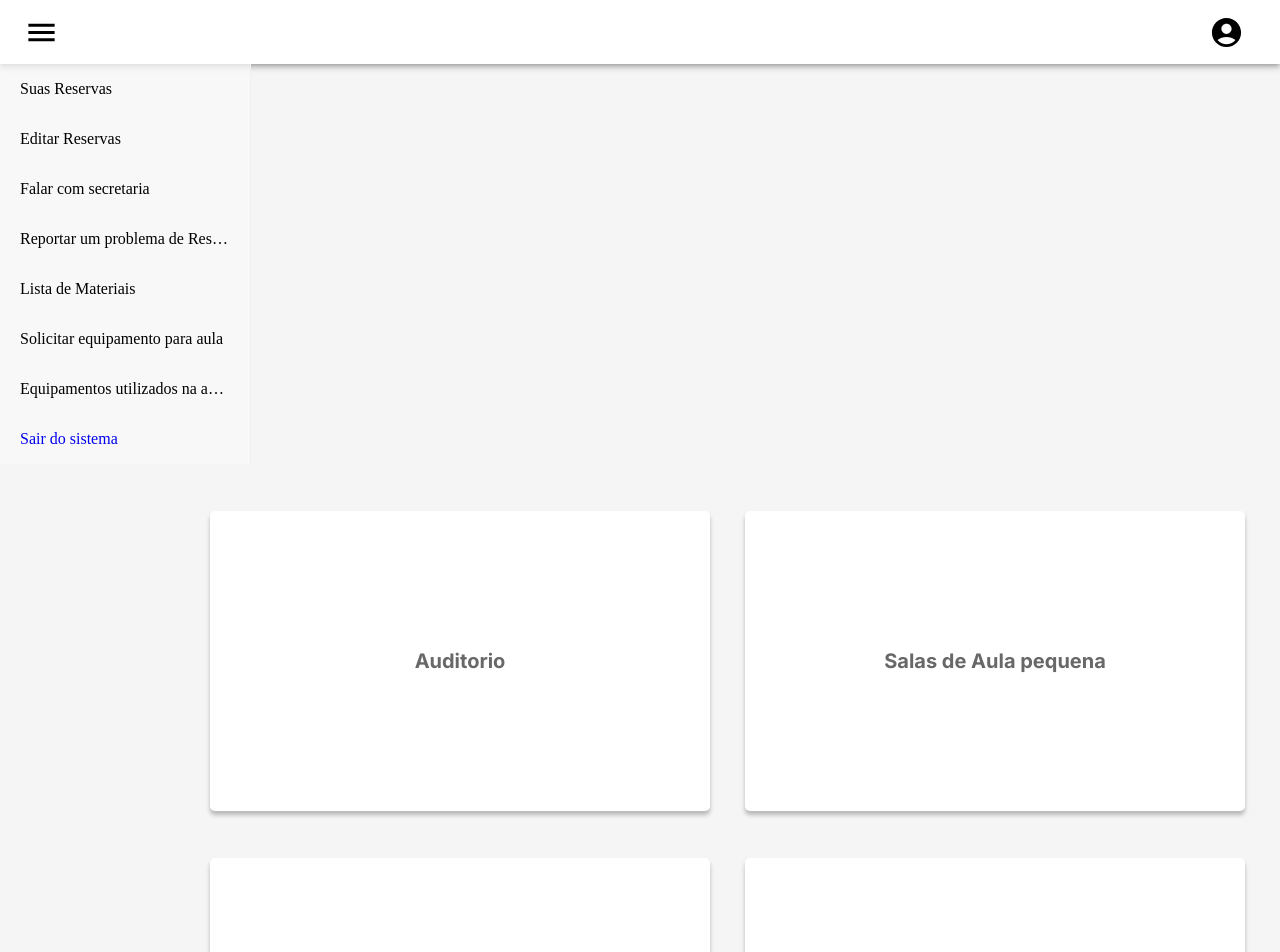
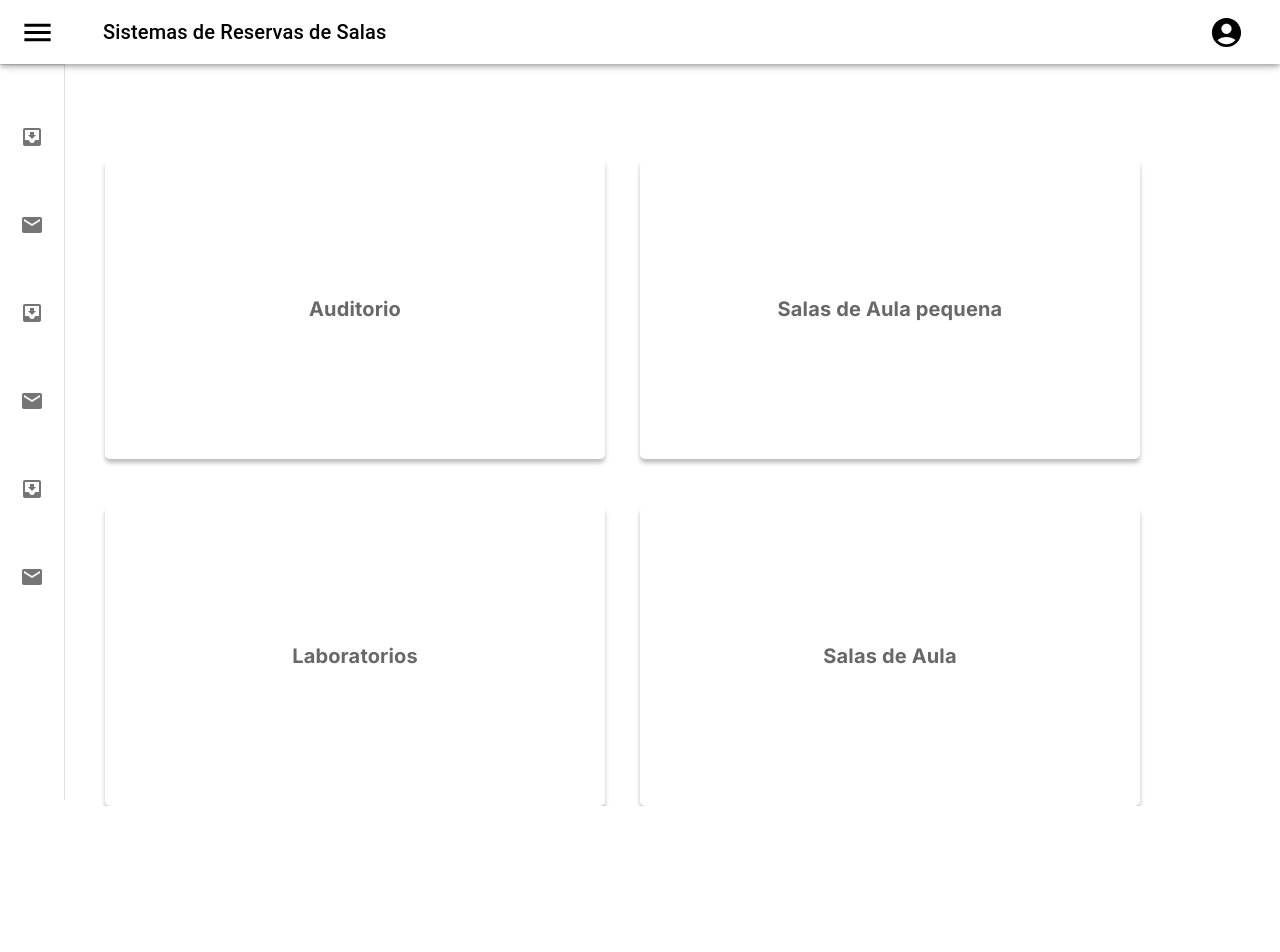
Before and after one commit to Grupo4-integrador/projeto-integrador, a React (Create React App) app: page /home in a window 1280 px wide. Shown: the top 952 px of the page. After the commit the page ends 806 px from the top, so only its background shows below. Built offline with nearby package versions, Linux system fonts and the light colour scheme.

Commit message:
tela inicial quase pronta

```diff
--- a/package.json
+++ b/package.json
@@ -13,7 +13,6 @@
     "react": "^18.2.0",
     "react-dom": "^18.2.0",
     "react-icons": "^4.6.0",
-    "react-pro-sidebar": "^1.0.0-alpha.7",
     "react-router-dom": "^6.4.2",
     "react-scripts": "5.0.1",
     "web-vitals": "^2.1.4"
--- /dev/null
+++ b/src/Components/SideBar/index.css
@@ -0,0 +1,8 @@
+*{
+    margin:0;
+    padding: 0;
+}
+
+.sidebar{
+    filter: drop-shadow(0px 0px 4px rgba(0, 0, 0, 0.25));
+}
--- /dev/null
+++ b/src/Components/SideBar/index.js
@@ -0,0 +1,254 @@
+import * as React from "react";
+
+import { Link } from "react-router-dom";
+
+import { styled, useTheme } from "@mui/material/styles";
+import Box from "@mui/material/Box";
+import MuiDrawer from "@mui/material/Drawer";
+import MuiAppBar from "@mui/material/AppBar";
+import Toolbar from "@mui/material/Toolbar";
+import List from "@mui/material/List";
+import CssBaseline from "@mui/material/CssBaseline";
+import Typography from "@mui/material/Typography";
+import Divider from "@mui/material/Divider";
+import IconButton from "@mui/material/IconButton";
+import MenuIcon from "@mui/icons-material/Menu";
+import ChevronLeftIcon from "@mui/icons-material/ChevronLeft";
+import ChevronRightIcon from "@mui/icons-material/ChevronRight";
+import ListItem from "@mui/material/ListItem";
+import ListItemButton from "@mui/material/ListItemButton";
+import ListItemIcon from "@mui/material/ListItemIcon";
+import ListItemText from "@mui/material/ListItemText";
+import InboxIcon from "@mui/icons-material/MoveToInbox";
+import MailIcon from "@mui/icons-material/Mail";
+import AccountCircle from "@mui/icons-material/AccountCircle";
+import MenuItem from "@mui/material/MenuItem";
+import Menu from "@mui/material/Menu";
+
+const drawerWidth = 240;
+
+const openedMixin = (theme) => ({
+  width: drawerWidth,
+  transition: theme.transitions.create("width", {
+    easing: theme.transitions.easing.sharp,
+    duration: theme.transitions.duration.enteringScreen,
+  }),
+  overflowX: "hidden",
+});
+
+const closedMixin = (theme) => ({
+  transition: theme.transitions.create("width", {
+    easing: theme.transitions.easing.sharp,
+    duration: theme.transitions.duration.leavingScreen,
+  }),
+  overflowX: "hidden",
+  width: `calc(${theme.spacing(7)} + 1px)`,
+  [theme.breakpoints.up("sm")]: {
+    width: `calc(${theme.spacing(8)} + 1px)`,
+  },
+});
+
+const DrawerHeader = styled("div")(({ theme }) => ({
+  display: "flex",
+  alignItems: "center",
+  justifyContent: "flex-end",
+  padding: theme.spacing(0, 1),
+  ...theme.mixins.toolbar,
+}));
+
+const AppBar = styled(MuiAppBar, {
+  shouldForwardProp: (prop) => prop !== "open",
+})(({ theme, open }) => ({
+  zIndex: theme.zIndex.drawer + 1,
+  transition: theme.transitions.create(["width", "margin"], {
+    easing: theme.transitions.easing.sharp,
+    duration: theme.transitions.duration.leavingScreen,
+  }),
+  ...(open && {
+    marginLeft: drawerWidth,
+    width: `calc(100% - ${drawerWidth}px)`,
+    transition: theme.transitions.create(["width", "margin"], {
+      easing: theme.transitions.easing.sharp,
+      duration: theme.transitions.duration.enteringScreen,
+    }),
+  }),
+}));
+
+const Drawer = styled(MuiDrawer, {
+  shouldForwardProp: (prop) => prop !== "open",
+})(({ theme, open }) => ({
+  width: drawerWidth,
+  flexShrink: 0,
+  whiteSpace: "nowrap",
+  boxSizing: "border-box",
+  ...(open && {
+    ...openedMixin(theme),
+    "& .MuiDrawer-paper": openedMixin(theme),
+  }),
+  ...(!open && {
+    ...closedMixin(theme),
+    "& .MuiDrawer-paper": closedMixin(theme),
+  }),
+}));
+
+function SidebarHome() {
+  const theme = useTheme();
+  const [open, setOpen] = React.useState(false);
+  const [anchorEl, setAnchorEl] = React.useState(null);
+
+  const handleDrawerOpen = () => {
+    setOpen(true);
+  };
+
+  const handleDrawerClose = () => {
+    setOpen(false);
+  };
+
+  const handleMenu = (event) => {
+    setAnchorEl(event.currentTarget);
+  };
+
+  const handleClose = () => {
+    setAnchorEl(null);
+  };
+
+  return (
+    <Box sx={{ display: "flex" }}>
+      <CssBaseline />
+      <AppBar position="fixed" open={open} style={{ background: "#fff" }}>
+        <Toolbar>
+          <IconButton
+            color="inherit"
+            aria-label="open drawer"
+            onClick={handleDrawerOpen}
+            edge="start"
+            sx={{
+              marginRight: 5,
+              ...(open && { display: "none" }),
+            }}
+            style={{ color: "#000" }}
+          >
+            <MenuIcon sx={{ fontSize: "35px" }} />
+          </IconButton>
+          <Typography
+            variant="h6"
+            noWrap
+            component="div"
+            style={{ color: "black" }}
+          >
+            Sistemas de Reservas de Salas
+          </Typography>
+          <Typography variant="h6" component="div" sx={{ flexGrow: 1 }} />
+          <IconButton
+            size="large"
+            aria-label="account of current user"
+            aria-controls="menu-appbar"
+            aria-haspopup="true"
+            onClick={handleMenu}
+            style={{ color: "#000" }}
+          >
+            <AccountCircle sx={{ fontSize: "35px" }} />
+          </IconButton>
+          <Menu
+            sx={{ mt: "45px" }}
+            id="menu-appbar"
+            anchorEl={anchorEl}
+            anchorOrigin={{
+              vertical: "top",
+              horizontal: "right",
+            }}
+            keepMounted
+            transformOrigin={{
+              vertical: "top",
+              horizontal: "right",
+            }}
+            open={Boolean(anchorEl)}
+            onClose={handleClose}
+          >
+            <MenuItem onClick={handleClose}>Perfil</MenuItem>
+            <MenuItem onClick={handleClose}>Alterar sua Senha</MenuItem>
+            <Link style={{ textDecoration: "none" }} to="/">
+              <MenuItem onClick={handleClose}>Sair</MenuItem>
+            </Link>
+          </Menu>
+        </Toolbar>
+      </AppBar>
+
+      <Drawer variant="permanent" open={open}>
+        <DrawerHeader>
+          <IconButton onClick={handleDrawerClose}>
+            {theme.direction === "rtl" ? (
+              <ChevronRightIcon />
+            ) : (
+              <ChevronLeftIcon />
+            )}
+          </IconButton>
+        </DrawerHeader>
+        <Divider />
+        <List>
+          {[
+            "Registar Sala",
+            "Suas Reservas",
+            "Suas Reservas",
+            "Falar com secretaria",
+            "Lista de materiais",
+            "Solicitar equipamento",
+          ].map((text, index) => (
+            <ListItem key={text} disablePadding sx={{ display: "block", marginTop:"40px" }}>
+              <ListItemButton
+                sx={{
+                  minHeight: 48,
+                  justifyContent: open ? "initial" : "center",
+                  px: 2.5,
+                }}
+              >
+                <ListItemIcon
+                  sx={{
+                    minWidth: 0,
+                    mr: open ? 3 : "auto",
+                    justifyContent: "center",
+                  }}
+                >
+                  {index % 2 === 0 ? <InboxIcon /> : <MailIcon />}
+                </ListItemIcon>
+                <ListItemText primary={text} sx={{ opacity: open ? 1 : 0 }} />
+              </ListItemButton>
+            </ListItem>
+          ))}
+        </List>
+
+        <Divider style={{marginTop:'290px'}}/>
+        <List>
+          {["Sair do sistema"].map((text, index) => (
+            <ListItem key={text} disablePadding sx={{ display: "block"}}>
+                <Link style={{ textDecoration: "none", color: 'black' }} to="/">
+              <ListItemButton
+                sx={{
+                  minHeight: 48,
+                  justifyContent: open ? "initial" : "center",
+                  px: 2.5,
+                }}
+              >
+                <ListItemIcon
+                  sx={{
+                    minWidth: 0,
+                    mr: open ? 3 : "auto",
+                    justifyContent: "center",
+                  }}
+                >
+                  {index % 2 === 0 ? <InboxIcon /> : <MailIcon />}
+                </ListItemIcon>
+                <ListItemText primary={text} sx={{ opacity: open ? 1 : 0 }} />
+              </ListItemButton>
+                </Link>
+            </ListItem>
+          ))}
+        </List>
+      </Drawer>
+      <Box component="main" sx={{ flexGrow: 1, p: 3 }}>
+        <DrawerHeader />
+      </Box>
+    </Box>
+  );
+}
+export default SidebarHome;
--- a/src/Components/Telas/Home/index.css
+++ b/src/Components/Telas/Home/index.css
@@ -24,8 +24,9 @@
   align-items: center;
 }
 .box{
-  width: 541px;
-  height: 582px;
+  width: 100%;
+  max-width: 541px;
+  max-height: 582px;
   background-image:linear-gradient(to top, white 81%, white 1%, #eeebeb 18%);
   box-shadow: 0px 4px 4px rgba(0, 0, 0, 0.25);
 
--- a/src/Components/Telas/Inicitial/index.css
+++ b/src/Components/Telas/Inicitial/index.css
@@ -4,11 +4,16 @@
 }
 body {
   background-color: #f5f5f5;
+
 }
 .container {
+  /*
+  display: grid;
+  grid-template-columns: 1fr 1fr;
+  */
   display: flex;
-  justify-content: right;
-  align-items: stretch;
+  justify-content: center;
+
 }
 .box-auditorio {
   width: 500px;
--- a/src/Components/Telas/Inicitial/index.js
+++ b/src/Components/Telas/Inicitial/index.js
@@ -1,35 +1,14 @@
 import React from "react";
-
-import { Sidebar, Menu, MenuItem } from 'react-pro-sidebar';
-import { Link } from "react-router-dom";
 
 
 
-import Header from "../../Header";
 import "./index.css";
+import SidebarHome from "../../SideBar";
 
 function Inicitial() {
   return (
     <div>
-      <Header />
-
-      <div style={{ display: 'flex', height: '100%' }}>
-      <Sidebar>
-        <Menu>
-          <MenuItem>Suas Reservas</MenuItem>
-          <MenuItem>Editar Reservas</MenuItem>
-          <MenuItem>Falar com secretaria</MenuItem>
-          <MenuItem>Reportar um problema de Reserva</MenuItem>
-          <MenuItem>Lista de Materiais</MenuItem>
-          <MenuItem>Solicitar equipamento para aula</MenuItem>
-          <MenuItem>Equipamentos utilizados na aula passada</MenuItem>
-          <Link style={{ textDecoration: "none" }} to="/">
-          <MenuItem>Sair do sistema</MenuItem>
-          </Link>
-        </Menu>
-      </Sidebar>
-    </div>
-
+      <SidebarHome />
       <div className="container">
         <div className="cima">
         <div className="box-auditorio">
--- a/src/index.js
+++ b/src/index.js
@@ -2,15 +2,12 @@ import React from 'react';
 import ReactDOM from 'react-dom';
 import App from './App';
 import { BrowserRouter } from "react-router-dom";
-import { ProSidebarProvider } from 'react-pro-sidebar';
 
 ReactDOM.render(
   <React.StrictMode>
-    <ProSidebarProvider>
     <BrowserRouter>
       <App />
     </BrowserRouter>
-    </ProSidebarProvider>
   </React.StrictMode>,
   document.getElementById('root')
 );
```
Also changed, not shown: 1 other file (tests, documents, lock files or other folders).
